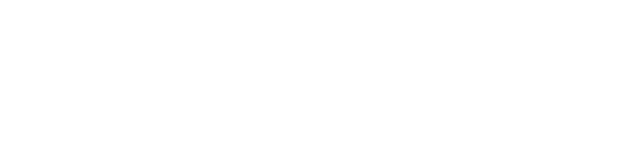
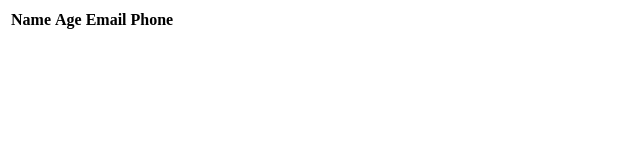
Before and after one commit to EricGlover/assessment, a plain HTML site: page code_challenge_2/index.html in a window 1280 px wide. Shown: the whole page, without its empty margins (0-640 px from the left). Drawn offline with nearby package versions, Linux system fonts and the light colour scheme.

Commit message:
zipping file now

```diff
--- a/code_challenge_2/index.html
+++ b/code_challenge_2/index.html
@@ -12,6 +12,7 @@
 
 <body>
   <div id="root"></div>
+
 
   <script>
     const users = [
@@ -42,8 +43,26 @@
         phone: 0
       }
     ];
+    /*
+      quick note here, the timer doesn't seem to be functioning in my link
+      but I think it's been about an hour and a half so I'm going to submit this
+      in the incomplete state that it is. It's pretty terrible but I'm still finishing
+      up the jQuery and Node.js sections of the prep work.
+    */
+    var $table = $("<table>")
+      .append($("<thead>"))
+      .append($("<th>Name</th>"))
+      .append($("<th>Age</th>"))
+      .append($("<th>Email</th>"))
+      .append($("<th>Phone</th>"))
+      .append($("</thead>"))
+      .append($("<tbody>"))
+    $("#root").append($table);
 
-    // Your code here...
+    //add entries
+    $.each( users, function() {
+
+    })
   </script>
 </body>
 
```
